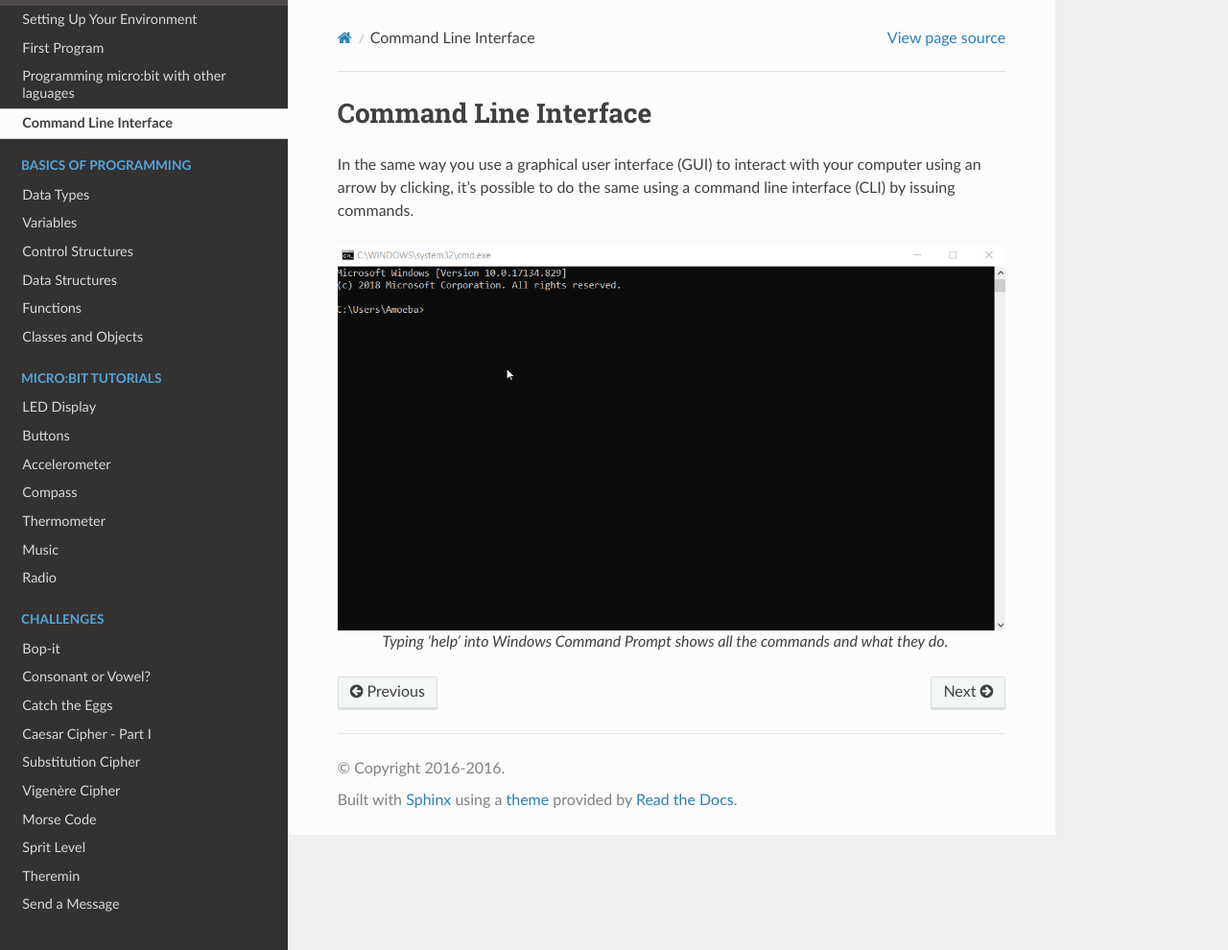
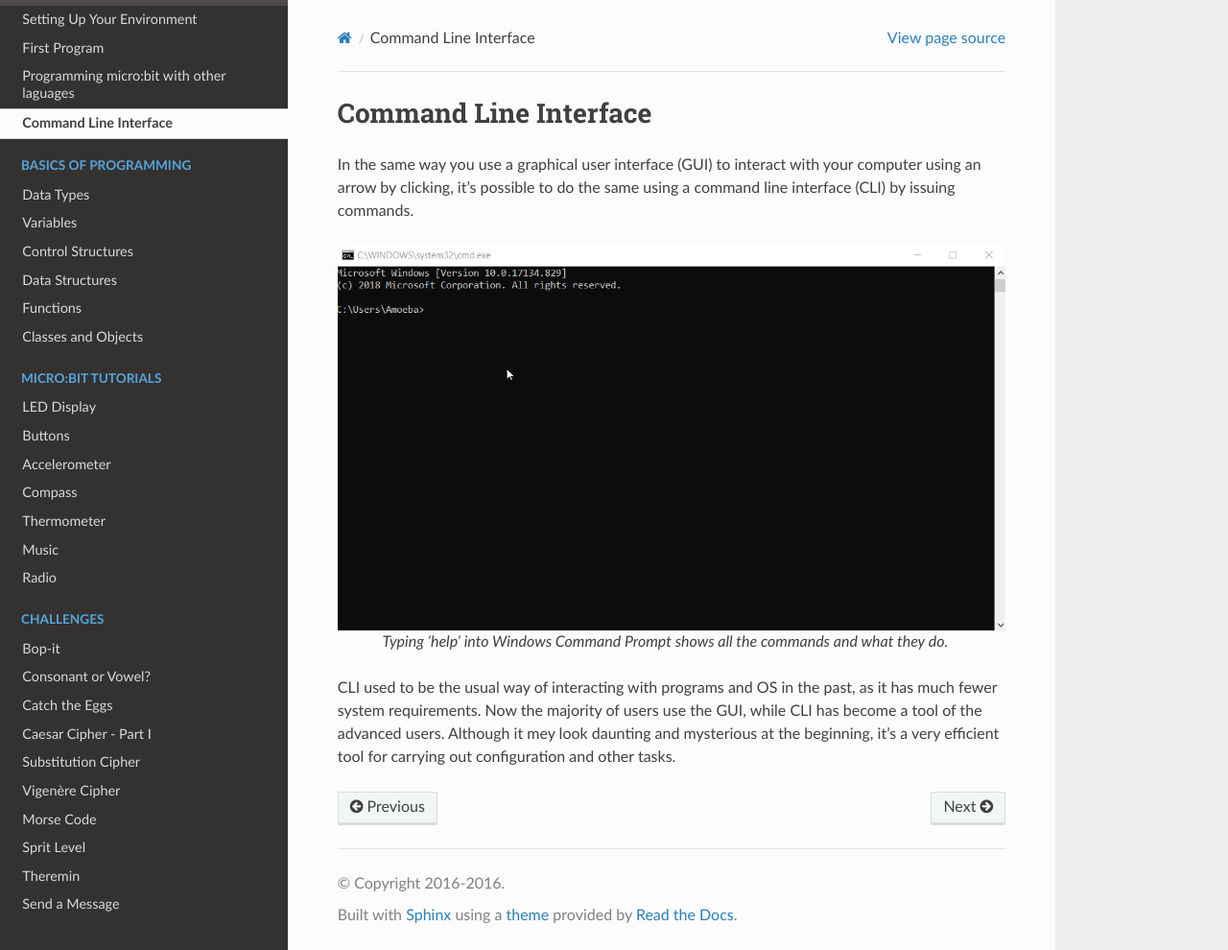
Before and after one commit to rharbird/microbit-challenges, a Sphinx documentation site: the page built from docs/source/introduction/cmd.rst, in a window 1280 px wide and 990 px high. Shown: the whole window at 96% size. Built offline with Sphinx 7.4.7 and the Read the Docs theme 2.0.0, drawn with Linux system fonts in a browser that asks for light colours; pages that are not in the unit, such as notebooks, are missing from menus.

Commit message:
Modify text

```diff
--- a/docs/source/introduction/cmd.rst
+++ b/docs/source/introduction/cmd.rst
@@ -9,3 +9,7 @@ interface (CLI) by issuing commands.
    :align: center
 
    Typing 'help' into Windows Command Prompt shows all the commands and what they do.
+
+CLI used to be the usual way of interacting with programs and OS in the past, as it has much fewer system requirements. Now the majority of users use the GUI, while CLI
+has become a tool of the advanced users. Although it mey look daunting and mysterious at the beginning, it's a very efficient tool for carrying out configuration and other
+tasks.
```
